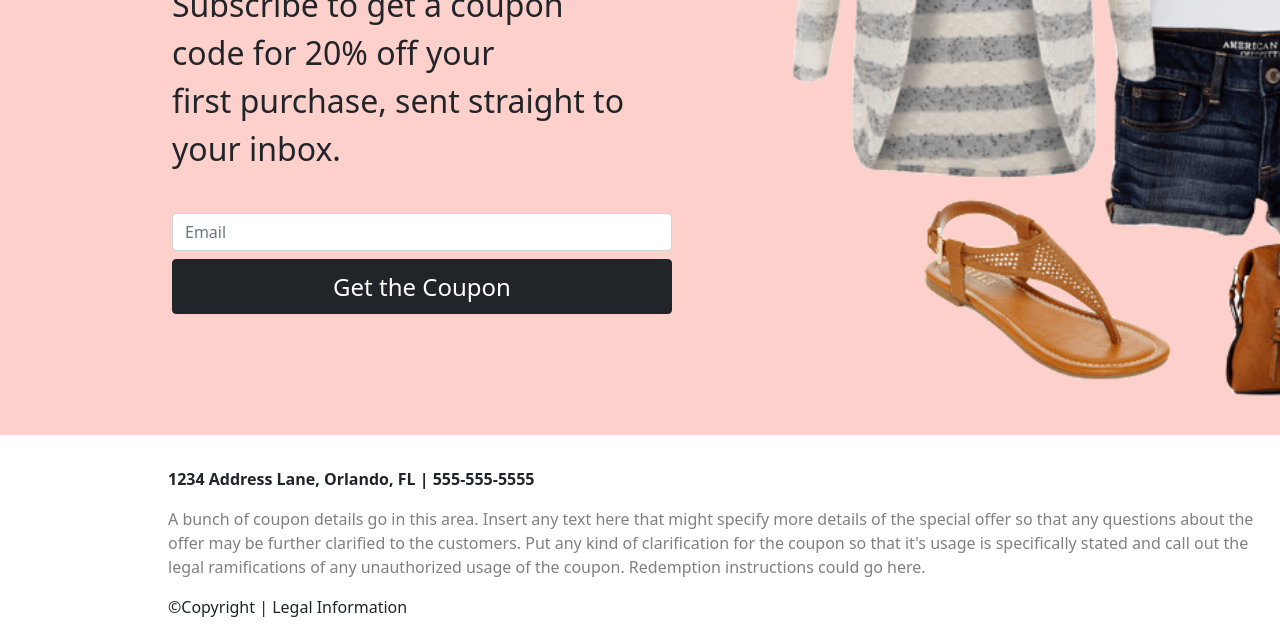
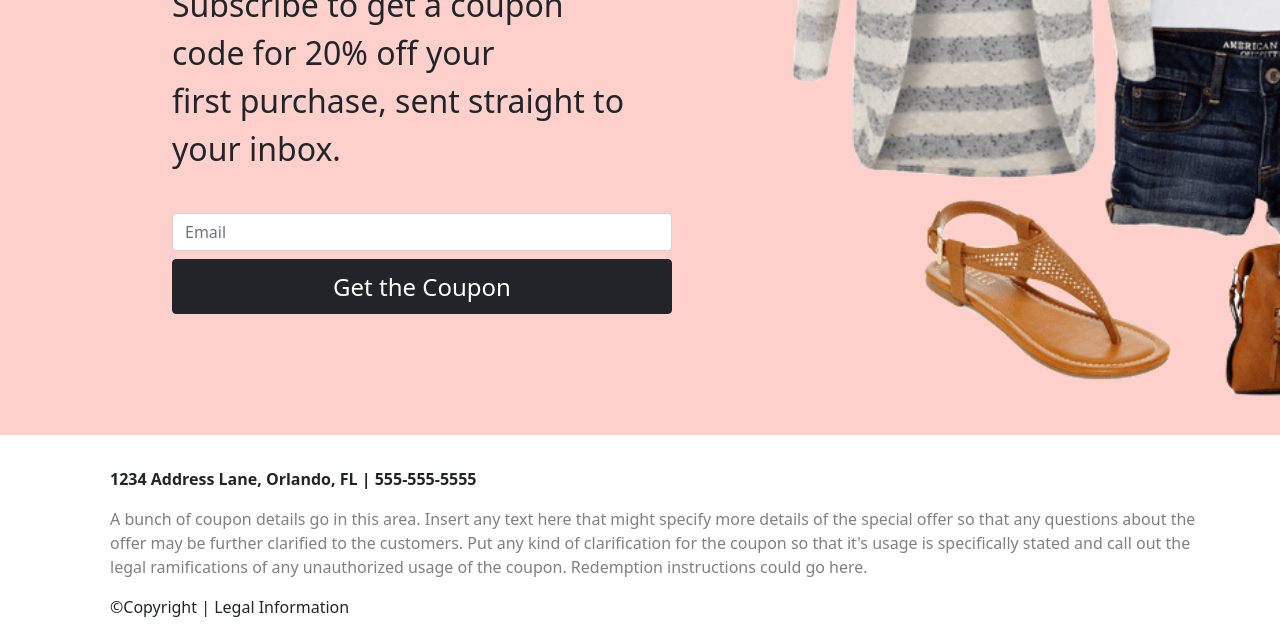
Before and after one commit to missysimmy/LandingPageTwo, a plain HTML site: page index.html in a window 1280 px wide. Shown: the part 485-1120 px from the top of the page. Drawn offline with nearby package versions, Linux system fonts and the light colour scheme; a web font is replaced by a local one.

Commit message:
Saved changes.

```diff
--- a/styles.css
+++ b/styles.css
@@ -55,7 +55,7 @@ img {
 /* FOOTER SECTION */
 footer {
 	padding-top: 2rem;
-	margin-left: 9rem;
+	margin-left: 2rem;
 }
 .address {
 	font-weight: bold;
```
